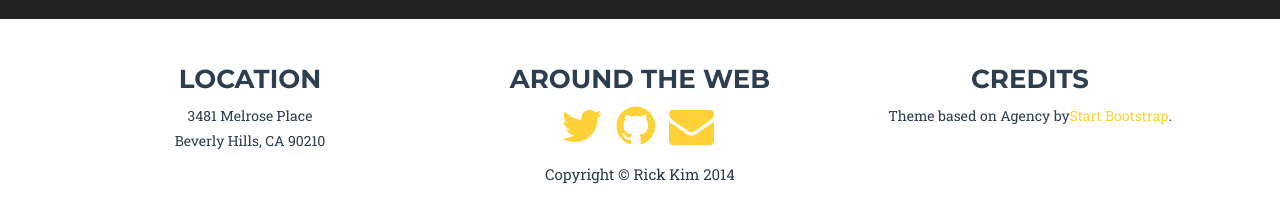
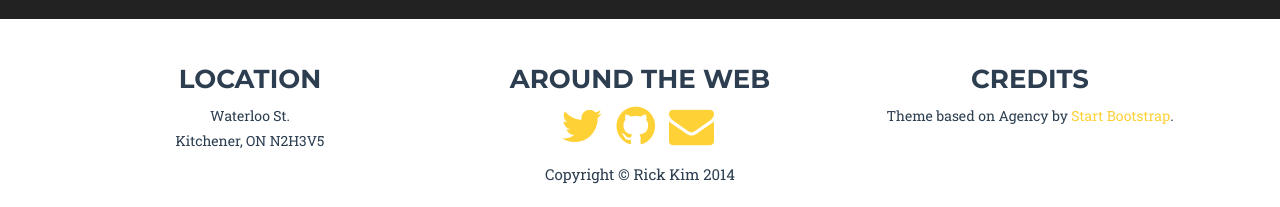
Before and after one commit to y7kim/y7kim.github.io, a Jekyll site: the page built from index.html, in a window 1280 px wide and 900 px high, scrolled down 5619 px. Shown: the part 690-897 px from the top of the window. Built offline with Jekyll 4.4.1, drawn with Linux system fonts in a browser that asks for light colours.

Commit message:
Address Change in _config

```diff
--- a/_config.yml
+++ b/_config.yml
@@ -20,8 +20,8 @@ social:
 
 # Postal address (add as many lines as necessary)
 address:
-  - line: 3481 Melrose Place
-  - line: Beverly Hills, CA 90210
+  - line: Waterloo St.
+  - line: Kitchener, ON N2H3V5
 
 # Build settings
 markdown: kramdown
--- a/_includes/footer.html
+++ b/_includes/footer.html
@@ -23,7 +23,7 @@
                     </div>
                     <div class="footer-col col-md-4">
                         <h3>Credits</h3>
-                        <p>Theme based on Agency by<a href="http://startbootstrap.com">Start Bootstrap</a>.</p>
+                        <p>Theme based on Agency by<a href="http://startbootstrap.com"> Start Bootstrap</a>.</p>
                     </div>
                 </div>
             </div>
```
